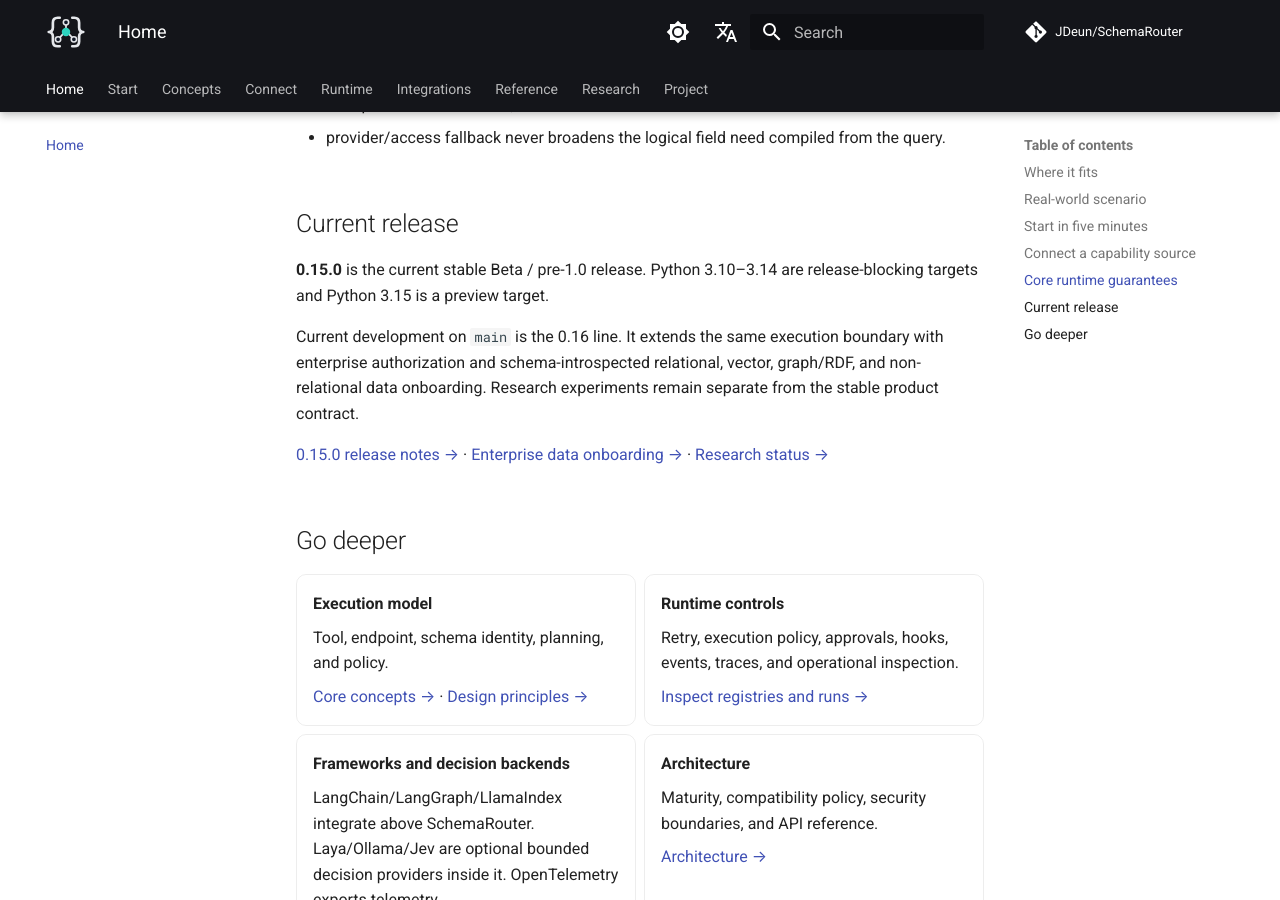
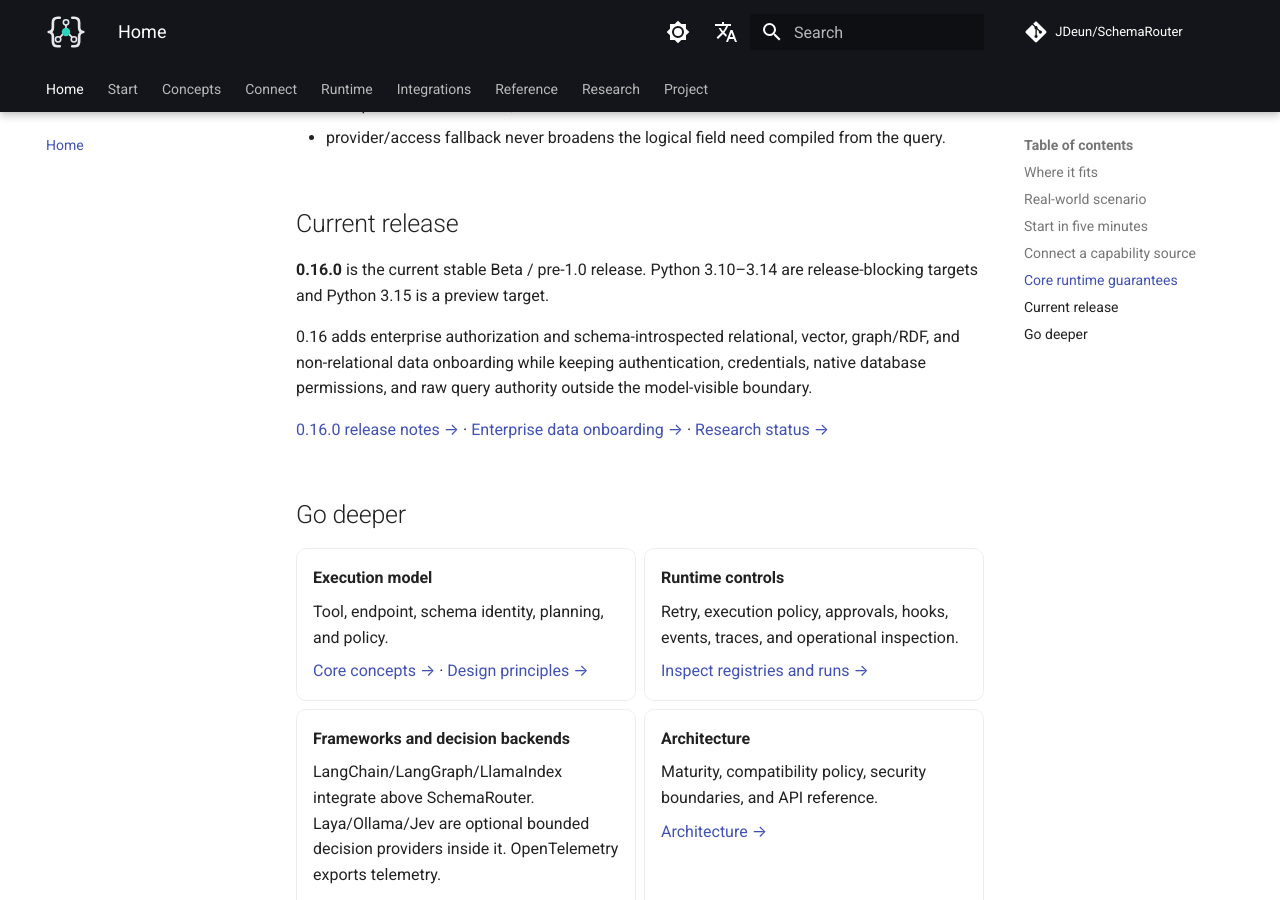
Before and after one commit to JDeun/SchemaRouter, an MkDocs documentation site: the page built from docs/index.md, in a window 1280 px wide and 900 px high, scrolled down 4916 px. Built offline with MkDocs 1.6.1 and Material for MkDocs 9.7.7, drawn with Linux system fonts in a browser that asks for light colours; comment, search, counter and statistics services are not loaded; some of the changed text lies outside the part shown.

Commit message:
docs: publish 0.16.0 as current stable release

```diff
--- a/docs/index.md
+++ b/docs/index.md
@@ -5,7 +5,7 @@
 
 <div class="sr-hero" markdown>
 
-<span class="sr-kicker">SchemaRouter 0.15.0</span>
+<span class="sr-kicker">SchemaRouter 0.16.0</span>
 
 # Put a typed execution boundary between agents and tools
 
@@ -193,14 +193,14 @@ flow and never becomes executable automatically.
 
 ## Current release
 
-**0.15.0** is the current stable Beta / pre-1.0 release. Python 3.10–3.14 are
+**0.16.0** is the current stable Beta / pre-1.0 release. Python 3.10–3.14 are
 release-blocking targets and Python 3.15 is a preview target.
 
-Current development on `main` is the 0.16 line. It extends the same execution boundary with
-enterprise authorization and schema-introspected relational, vector, graph/RDF, and non-relational
-data onboarding. Research experiments remain separate from the stable product contract.
+0.16 adds enterprise authorization and schema-introspected relational, vector, graph/RDF, and
+non-relational data onboarding while keeping authentication, credentials, native database
+permissions, and raw query authority outside the model-visible boundary.
 
-[0.15.0 release notes →](releases/0.15.0.md) ·
+[0.16.0 release notes →](releases/0.16.0.md) ·
 [Enterprise data onboarding →](guides/enterprise-data-onboarding.md) ·
 [Research status →](research/routing-status.md)
 
```
